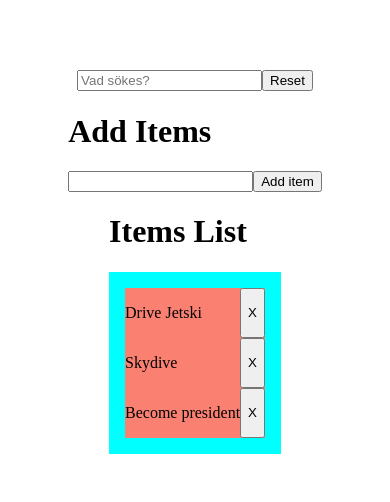
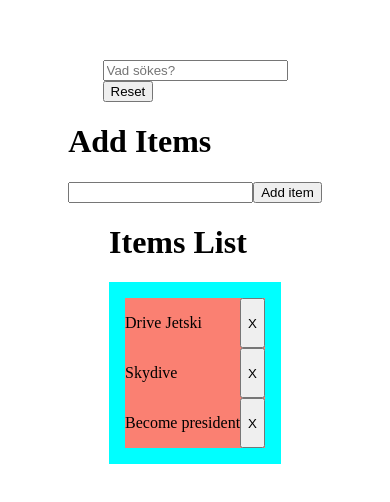
Before and after one commit to ntijoh-te4/APL-Mortaza-Christian-Bucketlist, a React Native app in the folder frontend/: screen / in a window 390 px wide. Shown: the part 152-654 px from the top of the page. Built offline with nearby package versions, Linux system fonts and the light colour scheme.

Commit message:
changed function name and moved button outside the form

```diff
--- a/frontend/components/SearchBar.tsx
+++ b/frontend/components/SearchBar.tsx
@@ -17,11 +17,12 @@ const SearchBar = ({ items, setItems, initialItems }) => {
   };
 
   const reset = () => {
-    setSearched("")
-    setItems(initialItems)
-  }
+    setSearched("");
+    setItems(initialItems);
+  };
 
   return (
+    <div>
       <form onSubmit={search}>
         <input
           type="text"
@@ -29,8 +30,9 @@ const SearchBar = ({ items, setItems, initialItems }) => {
           value={searched}
           onChange={(e) => setSearched(e.target.value)}
         />
+      </form>
       <button onClick={reset}>Reset</button>
-    </form>
+    </div>
   );
 };
 
```
Lines whose indentation alone changed are shown as unchanged.
